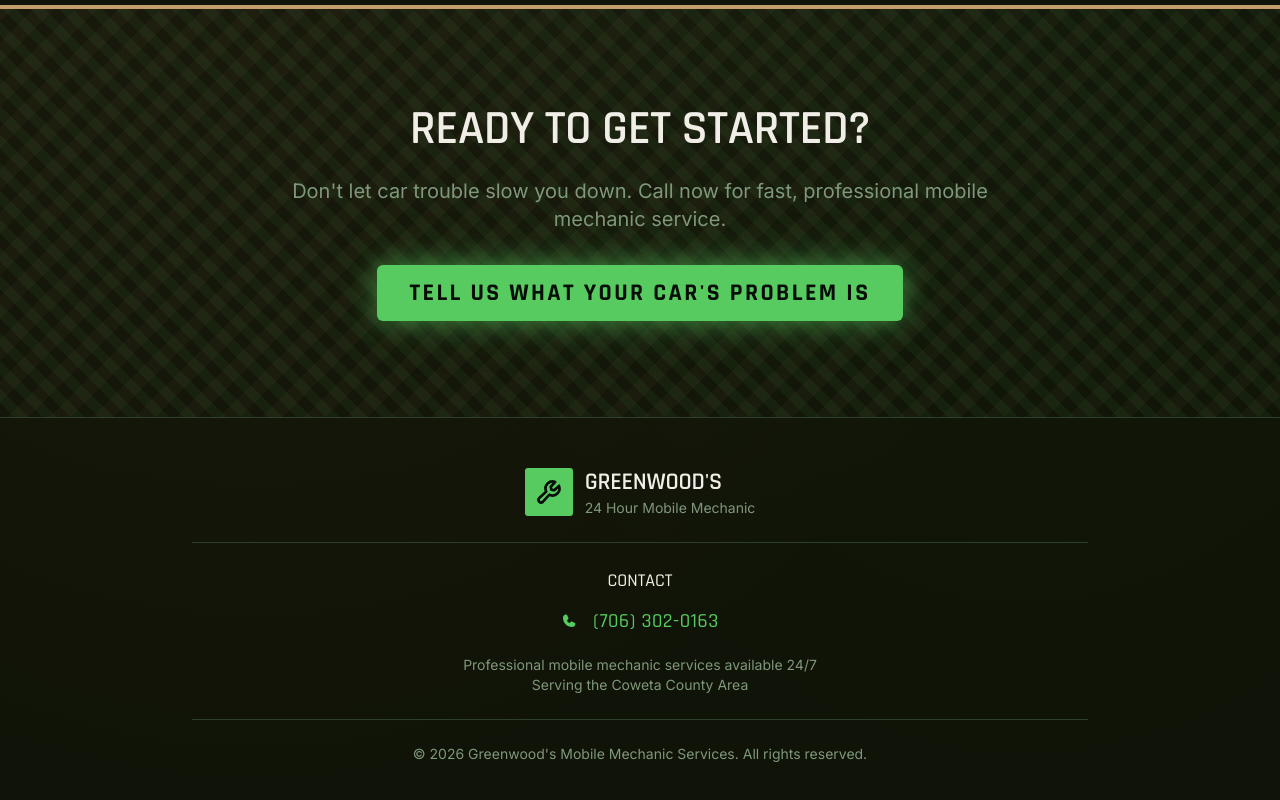
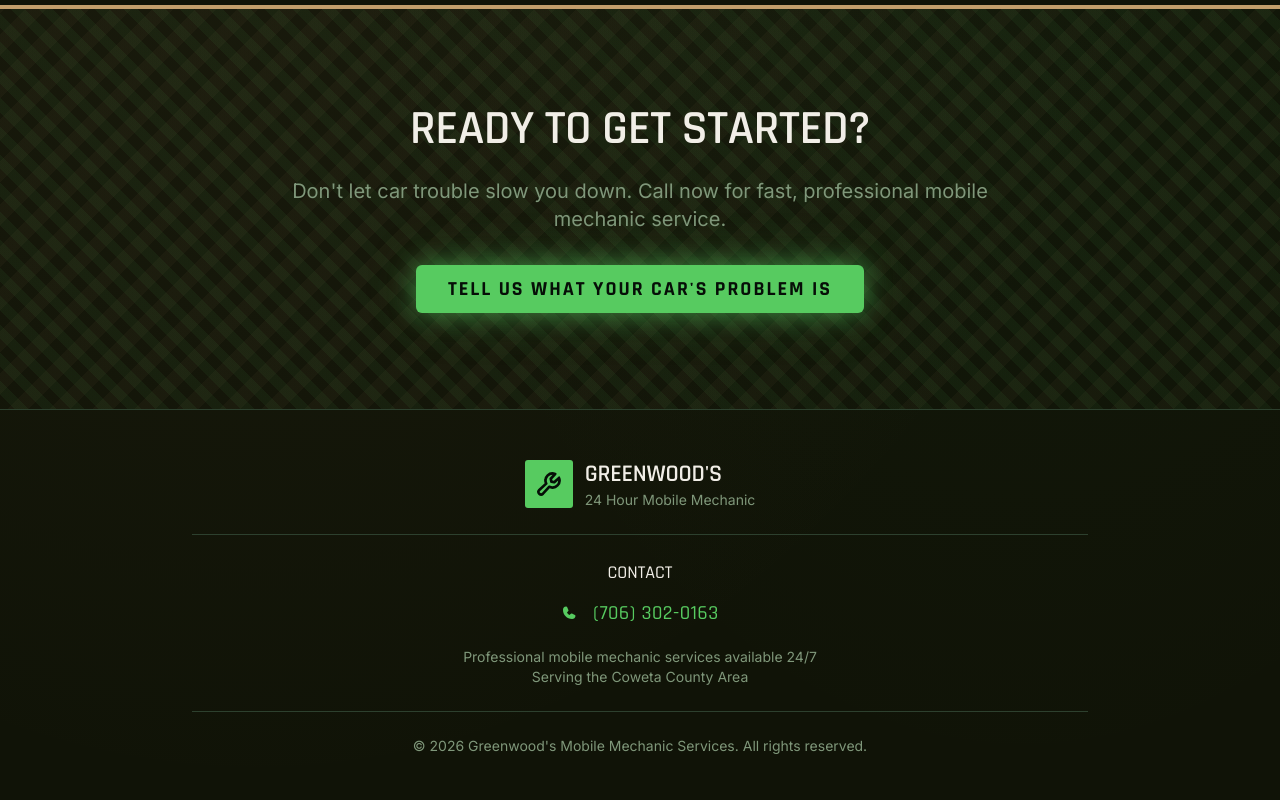
Before and after one commit to kaijuthreat/greenwoods-mobi-rain, a React (Vite) app: page / in a window 1280 px wide. Shown: the part 2062-2862 px from the top of the page. Built offline with nearby package versions, Linux system fonts and the light colour scheme.

Commit message:
Update src/App.tsx with new content

```diff
--- a/src/App.tsx
+++ b/src/App.tsx
@@ -245,10 +245,11 @@ function App() {
                   href="https://docs.google.com/forms/d/e/1FAIpQLSfbz658-jNCCwfeg-Cx53tmGQZa4NgeRNkJ7K2Dg4sRta8XGA/viewform?usp=dialog"
                   target="_blank"
                   rel="noopener noreferrer"
+                  className="w-full sm:w-auto"
                 >
                   <Button
                     size="lg"
-                    className="text-2xl px-8 py-7 bg-primary text-primary-foreground hover:bg-primary/90 font-heading font-bold tracking-widest glow-green"
+                    className="w-full sm:w-auto text-base md:text-xl px-5 md:px-8 py-3 md:py-6 bg-primary text-primary-foreground hover:bg-primary/90 font-heading font-bold tracking-widest glow-green"
                   >
                     TELL US WHAT YOUR CAR'S PROBLEM IS
                   </Button>
```
